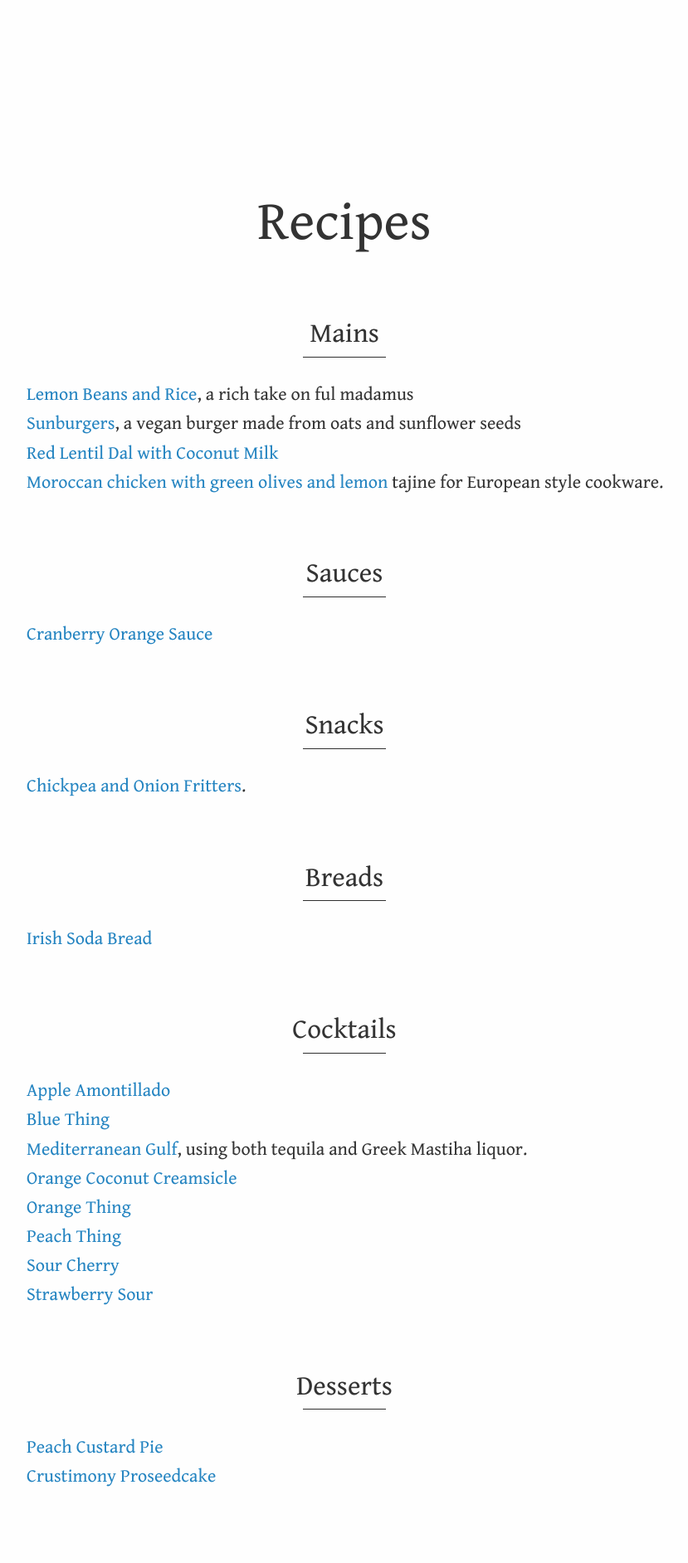
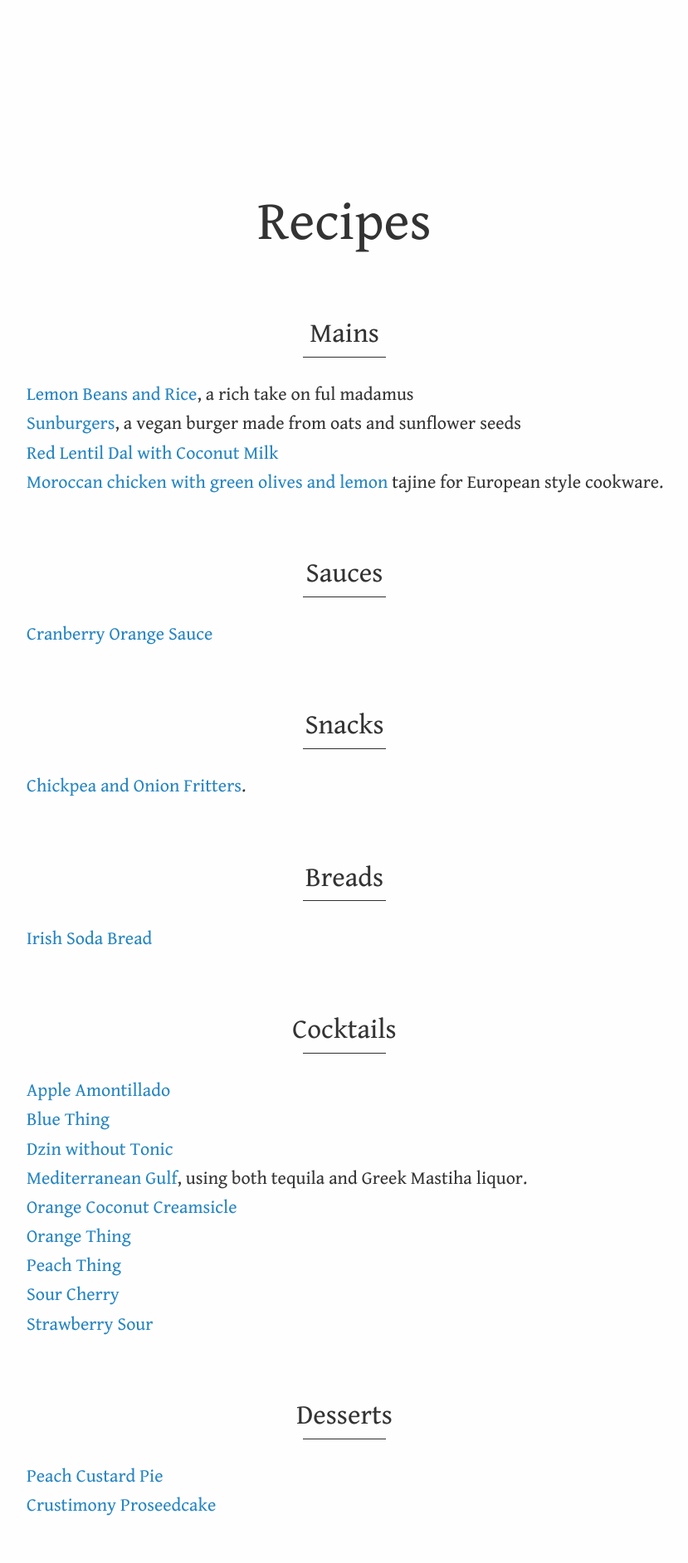
Before and after one commit to aredridel/recipes, a Jekyll site: the page built from index.md, in a window 1280 px wide. Shown: the whole page at 83% size, without its empty margins (225-1054 px from the left). Built offline with Jekyll 4.4.1, drawn with Linux system fonts in a browser that asks for light colours; our own code applies the rules of GitHub Pages for plain Markdown files; before the commit the page ends 1849 px from its top, so only the background shows below that.

Commit message:
/ ‘index.md’

```diff
--- a/index.md
+++ b/index.md
@@ -30,6 +30,8 @@ Cocktails
 
 [Blue Thing](Drinks/Blue Thing.md)
 
+[Dzin without Tonic](Drinks/Dzin without Tonic.md)
+
 [Mediterranean Gulf](Drinks/Mediterranean Gulf.md), using both tequila and Greek Mastiha liquor.
 
 [Orange Coconut Creamsicle](Drinks/Orange Coconut Creamsicle.md)
```
